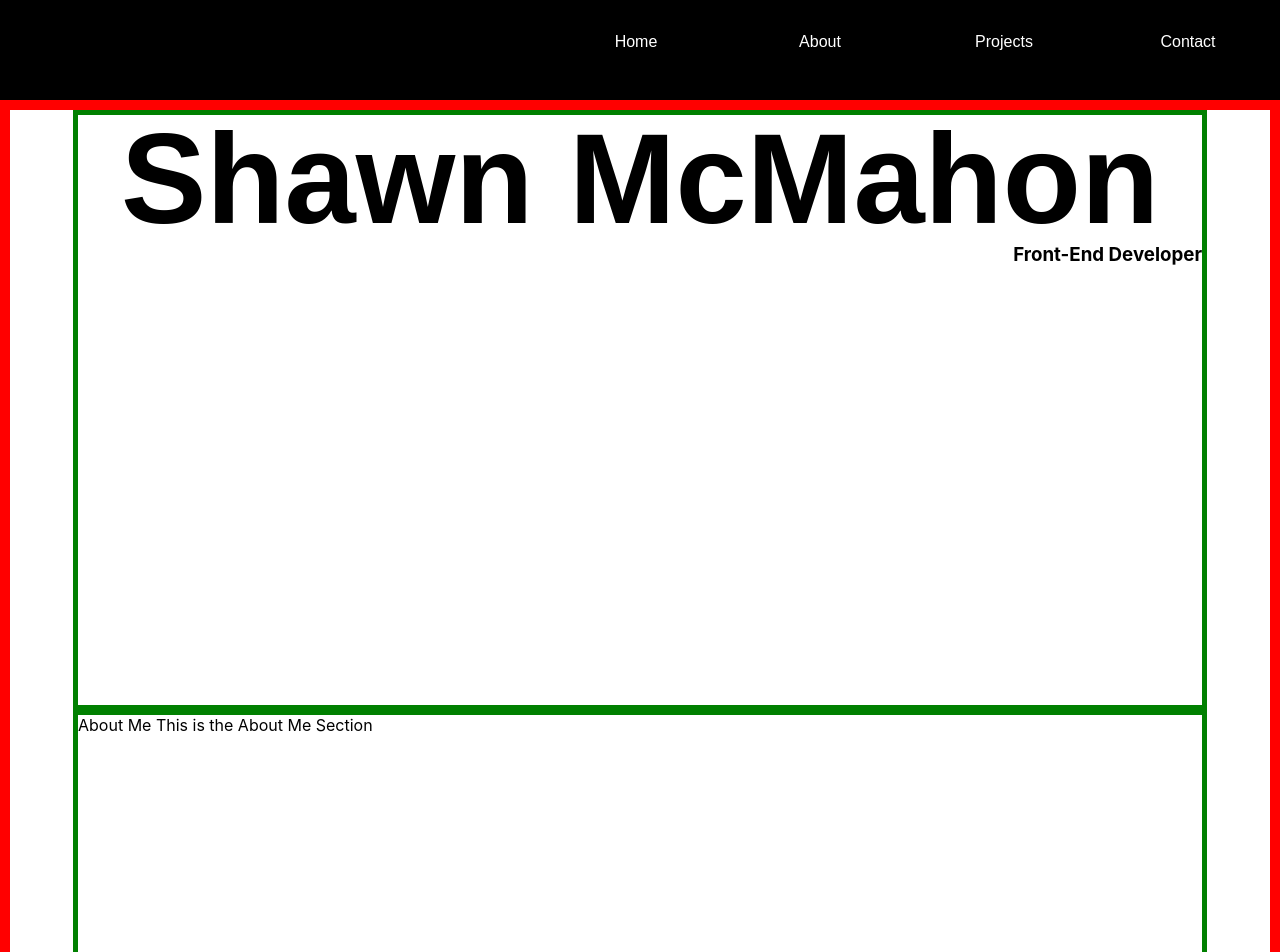
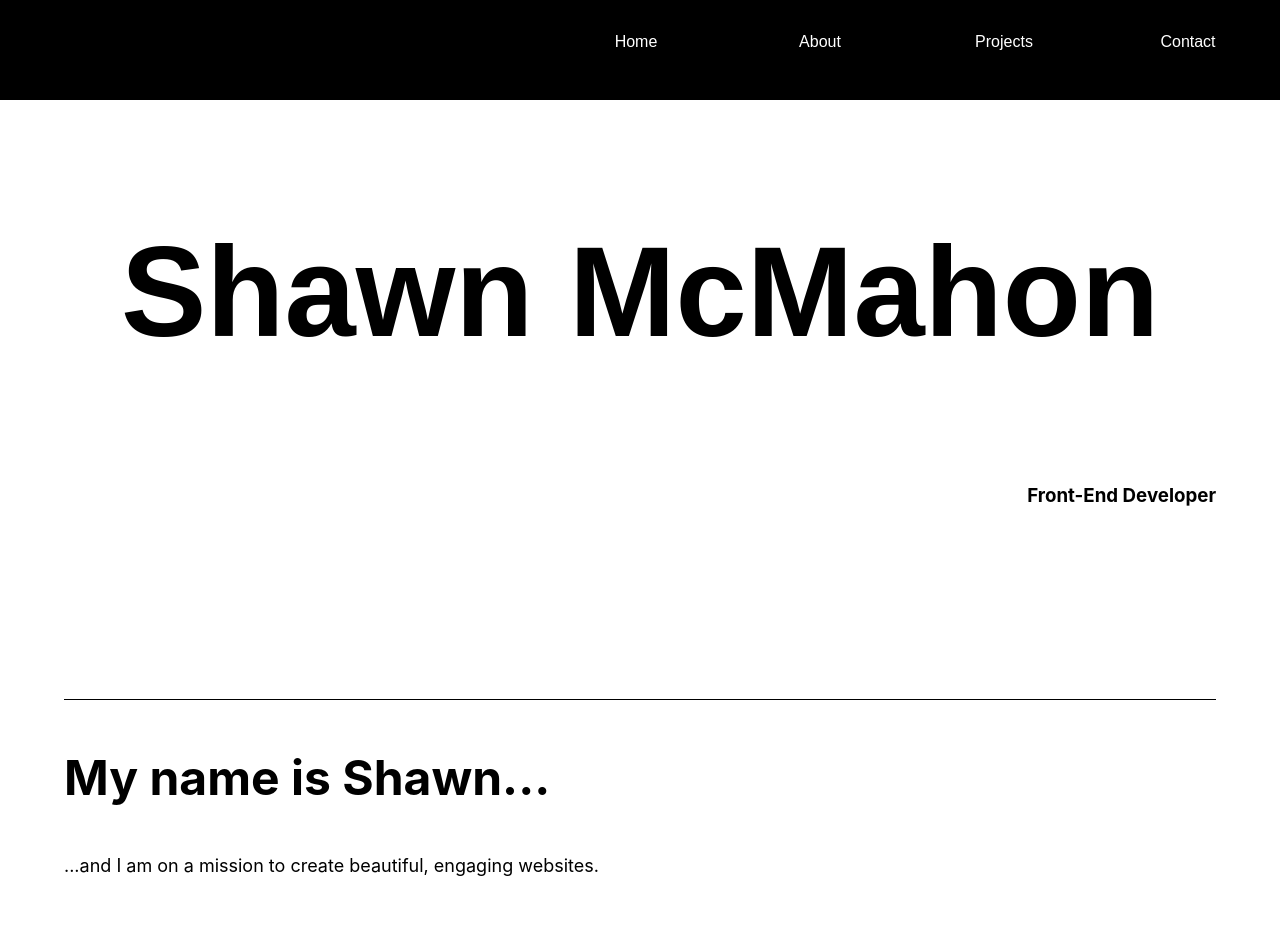
Before and after one commit to shawnmcmahon/portfolio, a React (Create React App) app: page / in a window 1280 px wide. Shown: the top 952 px of the page. Built offline with nearby package versions, Linux system fonts and the light colour scheme.

Commit message:
Add intro to the bio section

```diff
--- a/src/Components/Header/Header.js
+++ b/src/Components/Header/Header.js
@@ -5,7 +5,7 @@ import { Link }  from 'react-router-dom';
 const Header = () => {
   return (
     <header className="header">
-      <nav className="nav">
+      <nav className="nav-bar">
         <div className="button-container">
           <Link to="/">
             <button className="nav-button">Home</button>
--- a/src/Components/Home/Home.css
+++ b/src/Components/Home/Home.css
@@ -4,9 +4,17 @@
   justify-content: center;
 }
 
+.bio-intro {
+  font-size: 48px;
+}
+
+.bio-intro-second {
+  font-size: 18px;
+}
 
 
-.nav {
+
+.nav-bar {
   width: 100%;
   height: 12.5vh;
   background-color: #000;
@@ -16,9 +24,9 @@
   font-family: 'Prompt', sans-serif;
   font-size: 8em;
   line-height: 1;
-  margin: 0;
   padding: 0;
   text-align: center;
+  align-items: center;
 }
 
 .introduction-container {
@@ -27,14 +35,13 @@
   justify-content: center;
   align-items: center;
   height: 150vh;
-  border: 10px solid red;
 }
 
 .section-container {
   box-sizing: border-box;
   width: auto;
   justify-content: center;
-  border: 5px solid green;
+  border-bottom: 1px black solid;
 }
 
 .home-name {
--- a/src/Components/Home/Home.js
+++ b/src/Components/Home/Home.js
@@ -9,9 +9,11 @@ const Home = () => {
           <h3 className="tagline">Front-End Developer</h3>
         </section>
         <section className="section-container about" id="about">
-          About Me
+          <h3 className="bio-intro">My name is Shawn...</h3>
 
-          This is the About Me Section
+          <p className="bio-intro-second">...and I am on a mission to create beautiful, engaging websites. </p>
+
+          <p> </p>
         </section>
       </div>
     </section>
```
